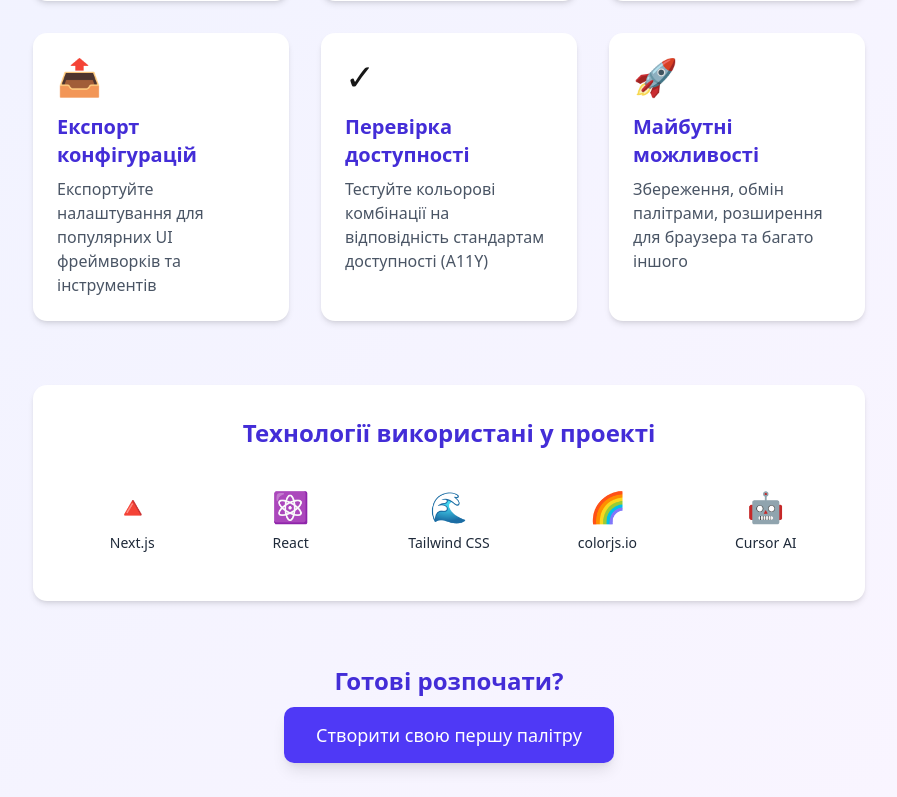
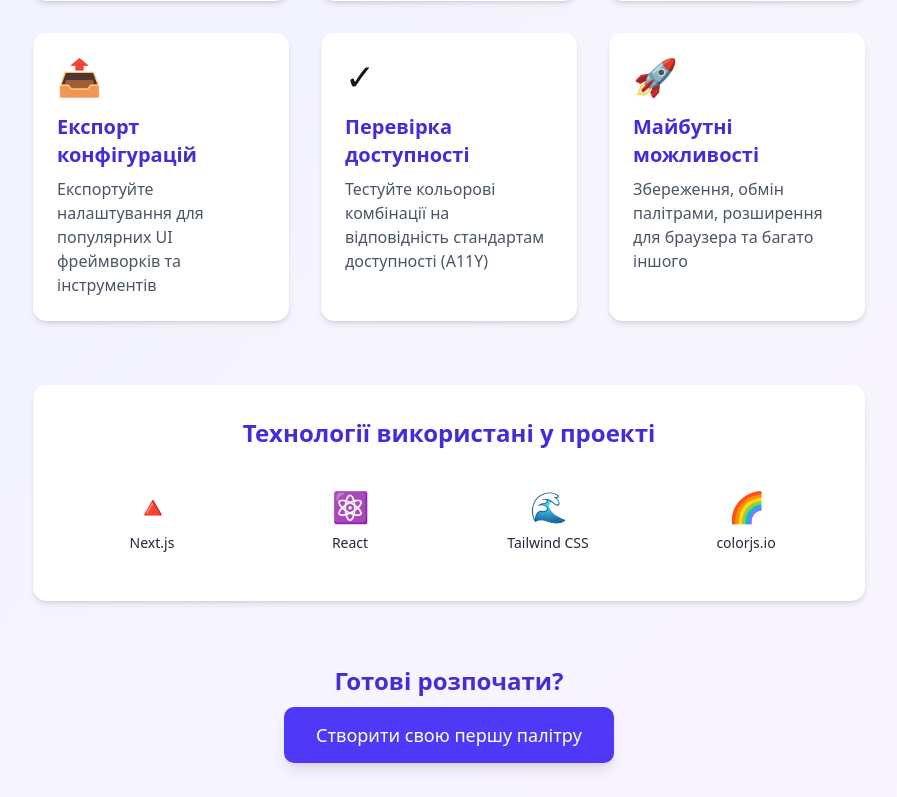
Before and after one commit to SDemonUA/paletto, a Next.js app: page / in a window 1280 px wide. Shown: the part 725-1522 px from the top of the page, without its empty margins (191-1088 px from the left). Built offline with nearby package versions, Linux system fonts and the light colour scheme.

Commit message:
feat: update technology grid layout by reducing columns and removing unused tech card

```diff
--- a/src/app/(editor)/page.tsx
+++ b/src/app/(editor)/page.tsx
@@ -96,7 +96,7 @@
           <h2 className="text-2xl font-semibold text-indigo-700 mb-6 text-center">
             Технології використані у проекті
           </h2>
-          <div className="grid grid-cols-2 md:grid-cols-5 gap-6">
+          <div className="grid grid-cols-2 md:grid-cols-4 gap-6">
             <TechCard name="Next.js" icon="🔺" url="https://nextjs.org/" />
             <TechCard name="React" icon="⚛️" url="https://react.dev/" />
             <TechCard
@@ -105,11 +105,6 @@
               url="https://tailwindcss.com/"
             />
             <TechCard name="colorjs.io" icon="🌈" url="https://colorjs.io/" />
-            <TechCard
-              name="Cursor AI"
-              icon="🤖"
-              url="https://www.cursor.com/"
-            />
           </div>
         </div>
 
```
